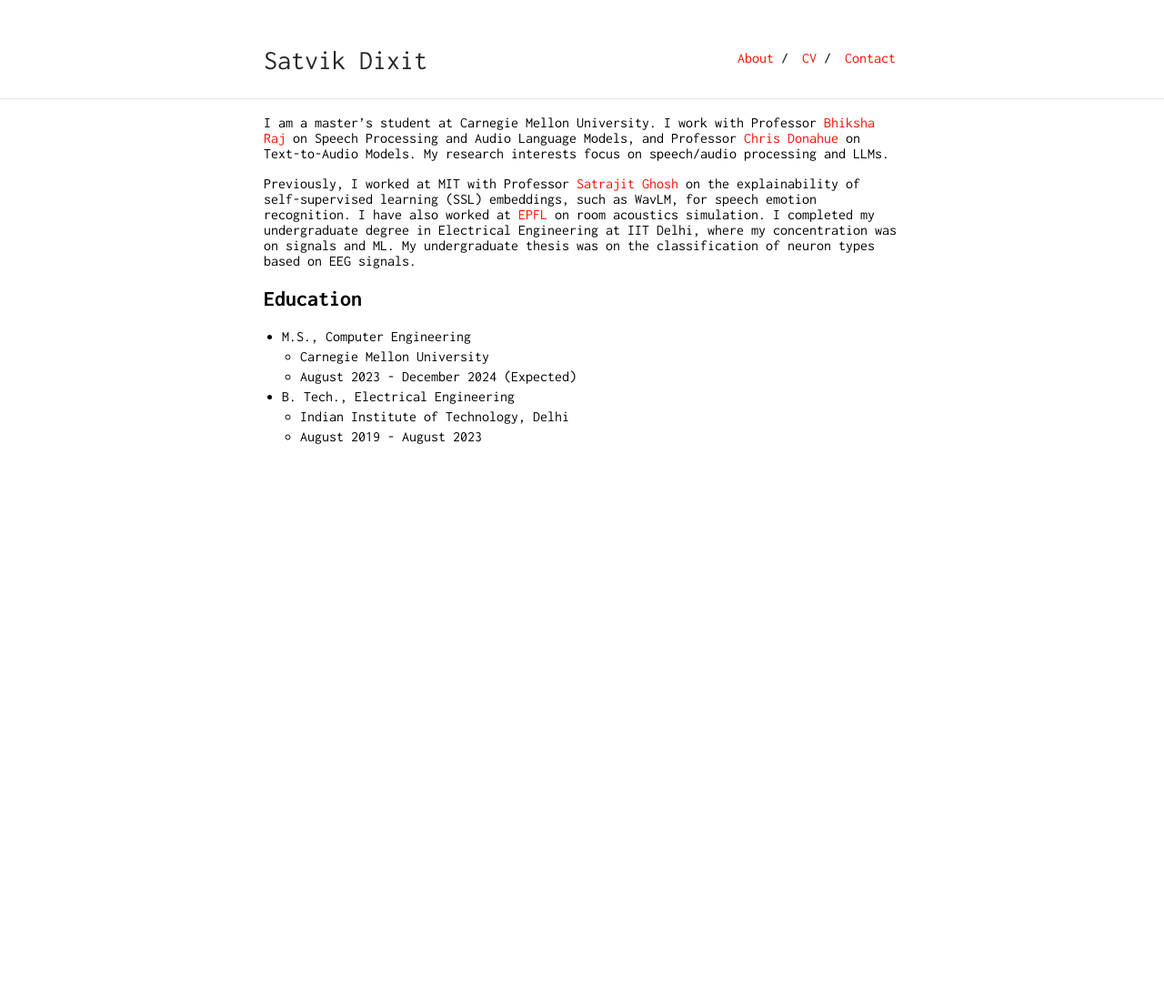
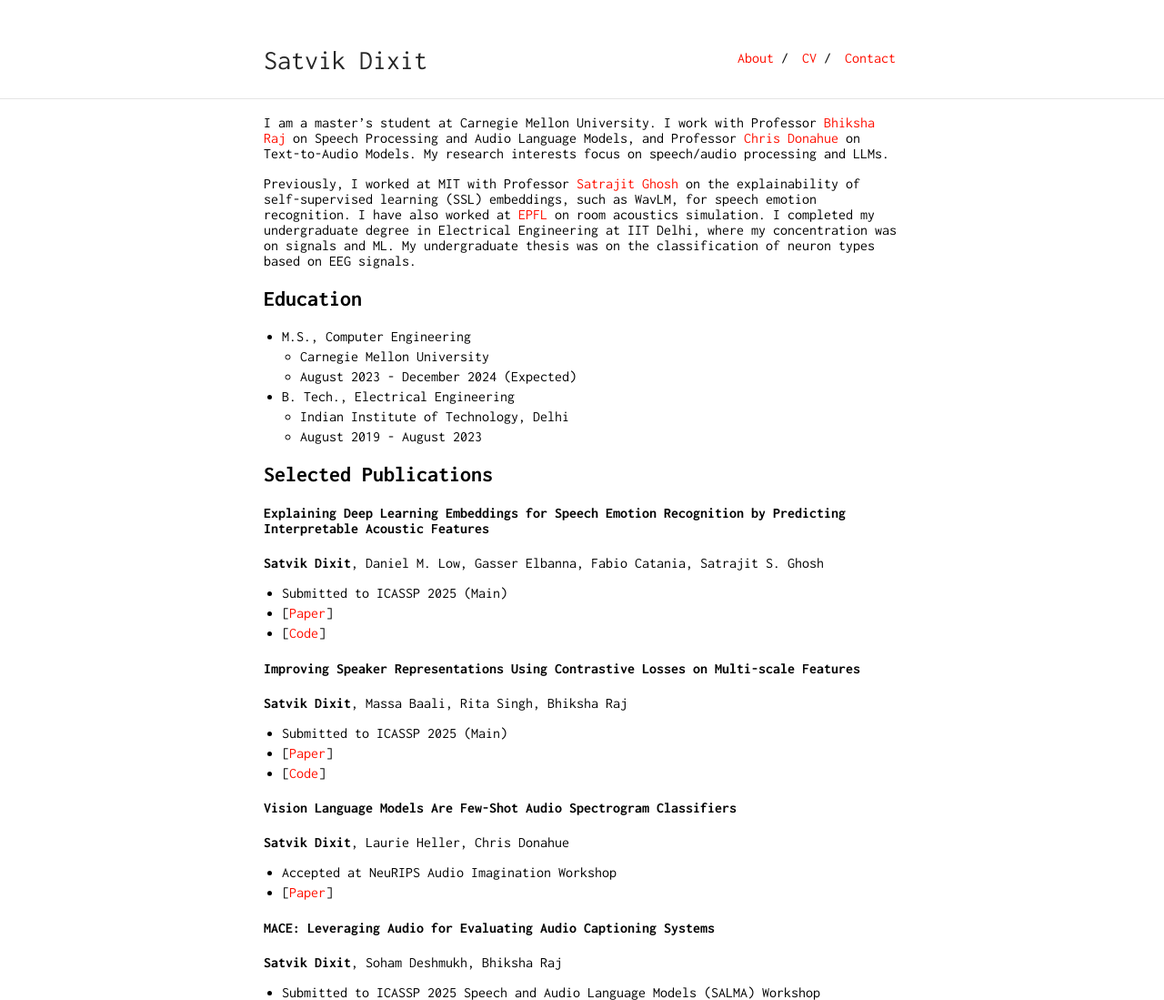
Before and after one commit to satvik-dixit/satvik-dixit.github.io, a Jekyll site: the page built from index.md, in a window 1280 px wide. Shown: the whole page at 91% size. Built offline with Jekyll 4.4.1, drawn with Linux system fonts in a browser that asks for light colours; before the commit the page ends 900 px from its top, so only the background shows below that.

Commit message:
Update index.md

```diff
--- a/index.md
+++ b/index.md
@@ -14,3 +14,25 @@ Previously, I worked at MIT with Professor [Satrajit Ghosh](https://sensein.grou
 - B. Tech., Electrical Engineering
   - Indian Institute of Technology, Delhi
   - August 2019 - August 2023
+
+## Selected Publications
+#### Explaining Deep Learning Embeddings for Speech Emotion Recognition by Predicting Interpretable Acoustic Features
+**Satvik Dixit**, Daniel M. Low, Gasser Elbanna, Fabio Catania, Satrajit S. Ghosh
+- Submitted to ICASSP 2025 (Main)
+- [[Paper](https://www.arxiv.org/abs/2409.09511)]
+- [[Code](https://github.com/satvik-dixit/explainability_SER/tree/main)]
+
+#### Improving Speaker Representations Using Contrastive Losses on Multi-scale Features
+**Satvik Dixit**, Massa Baali, Rita Singh, Bhiksha Raj
+- Submitted to ICASSP 2025 (Main)
+- [[Paper](https://arxiv.org/abs/2410.05037)]
+- [[Code](https://github.com/satvik-dixit/MFCon/tree/main)]
+
+#### Vision Language Models Are Few-Shot Audio Spectrogram Classifiers
+**Satvik Dixit**, Laurie Heller, Chris Donahue
+- Accepted at NeuRIPS Audio Imagination Workshop
+- [[Paper](https://openreview.net/pdf?id=RnBAclRKOC)]
+
+#### MACE: Leveraging Audio for Evaluating Audio Captioning Systems
+**Satvik Dixit**, Soham Deshmukh, Bhiksha Raj
+- Submitted to ICASSP 2025 Speech and Audio Language Models (SALMA) Workshop
```
